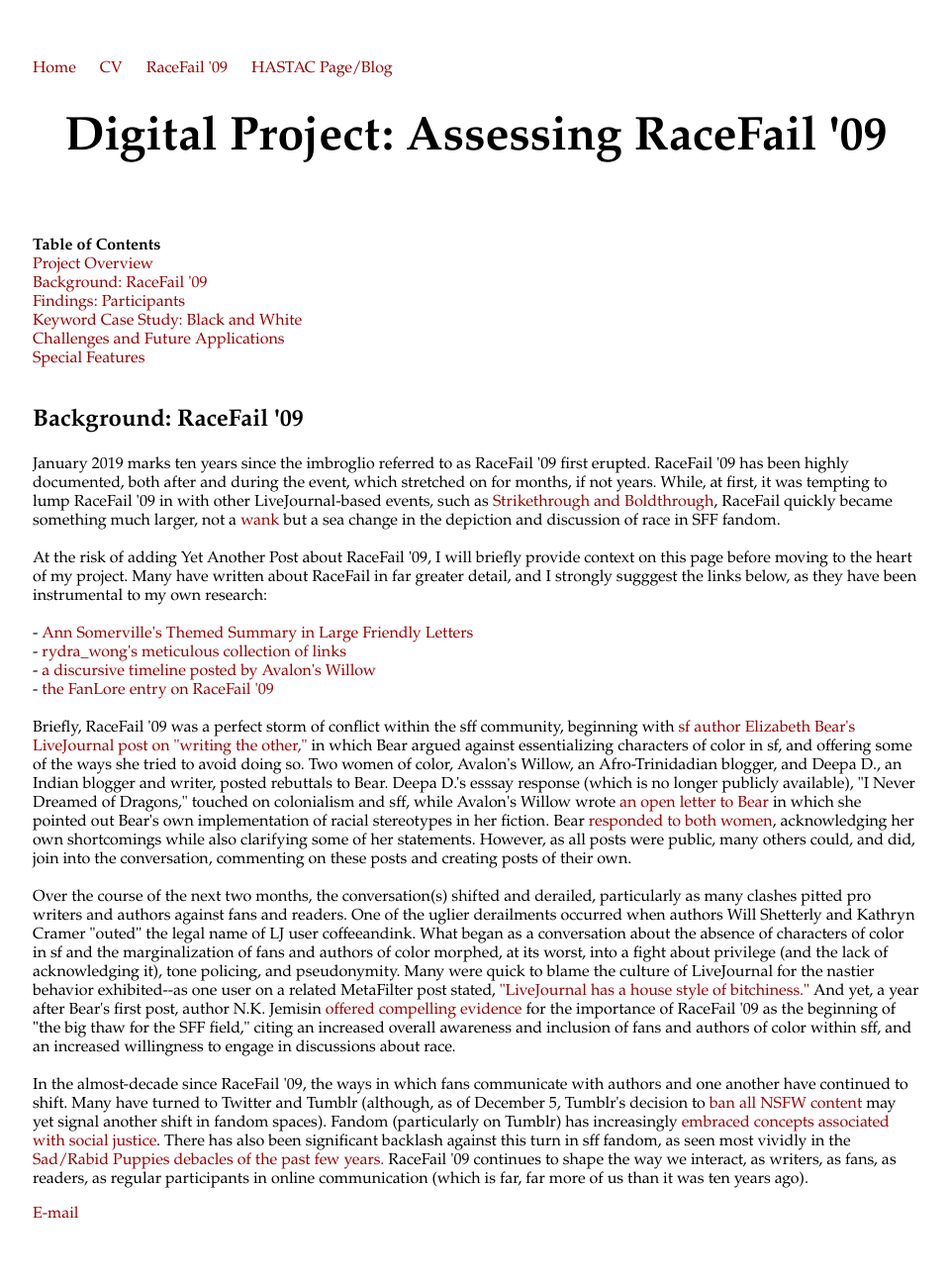
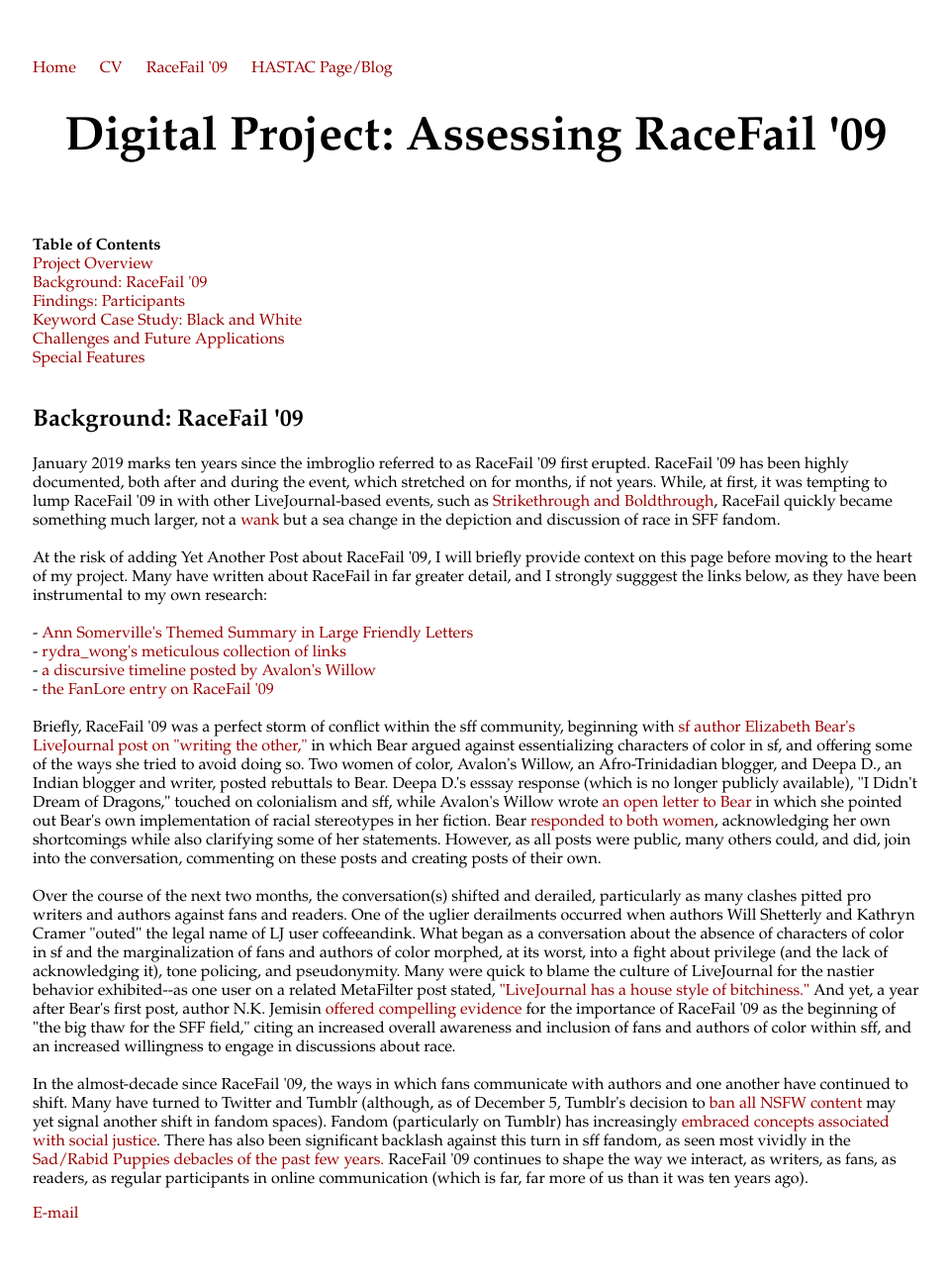
Before and after one commit to pastfutures/pastfutures.github.io, a Jekyll site: the page built from RaceFailDH/introduction.html, in a window 1280 px wide. Shown: the whole page at 99% size, without its empty margins (159-1119 px from the left). Built offline with Jekyll 4.4.1, drawn with Linux system fonts in a browser that asks for light colours.

Commit message:
Update introduction.html

```diff
--- a/RaceFailDH/introduction.html
+++ b/RaceFailDH/introduction.html
@@ -37,7 +37,7 @@
 	- <a href="https://fanlore.org/wiki/RaceFail_%2709">the FanLore entry on RaceFail '09</a>
 	<br>
 	<br>
-Briefly, RaceFail '09 was a perfect storm of conflict within the sff community, beginning with <a href="https://matociquala.livejournal.com/1544111.html">sf author Elizabeth Bear's LiveJournal post on "writing the other,"</a> in which Bear argued against essentializing characters of color in sf, and offering some of the ways she tried to avoid doing so. Two women of color, Avalon's Willow, an Afro-Trinidadian blogger, and Deepa D., an Indian blogger and writer, posted rebuttals to Bear. Deepa D.'s esssay response (which is no longer publicly available), "I Never Dreamed of Dragons," touched on colonialism and sff, while Avalon's Willow wrote <a href="http://seeking-avalon.blogspot.com/2009/01/open-letter-to-elizabeth-bear.html"> an open letter to Bear</a> in which she pointed out Bear's own implementation of racial stereotypes in her fiction. Bear <a href="https://matociquala.livejournal.com/1544999.html">responded to both women</a>, acknowledging her own shortcomings while also clarifying some of her statements. However, as all posts were public, many others could, and did, join into the conversation, commenting on these posts and creating posts of their own.
+Briefly, RaceFail '09 was a perfect storm of conflict within the sff community, beginning with <a href="https://matociquala.livejournal.com/1544111.html">sf author Elizabeth Bear's LiveJournal post on "writing the other,"</a> in which Bear argued against essentializing characters of color in sf, and offering some of the ways she tried to avoid doing so. Two women of color, Avalon's Willow, an Afro-Trinidadian blogger, and Deepa D., an Indian blogger and writer, posted rebuttals to Bear. Deepa D.'s esssay response (which is no longer publicly available), "I Didn't Dream of Dragons," touched on colonialism and sff, while Avalon's Willow wrote <a href="http://seeking-avalon.blogspot.com/2009/01/open-letter-to-elizabeth-bear.html"> an open letter to Bear</a> in which she pointed out Bear's own implementation of racial stereotypes in her fiction. Bear <a href="https://matociquala.livejournal.com/1544999.html">responded to both women</a>, acknowledging her own shortcomings while also clarifying some of her statements. However, as all posts were public, many others could, and did, join into the conversation, commenting on these posts and creating posts of their own.
 	<br>
 	<br>
 Over the course of the next two months, the conversation(s) shifted and derailed, particularly as many clashes pitted pro writers and authors against fans and readers. One of the uglier derailments occurred when authors Will Shetterly and Kathryn Cramer "outed" the legal name of LJ user coffeeandink. What began as a conversation about the absence of characters of color in sf and the marginalization of fans and authors of color morphed, at its worst, into a fight about privilege (and the lack of acknowledging it), tone policing, and pseudonymity. Many were quick to blame the culture of LiveJournal for the nastier behavior exhibited--as one user on a related MetaFilter post stated, <a href="https://www.metafilter.com/78433/Science-Fiction-LiveJournal-and-Magical-Negros#2419185"> "LiveJournal has a house style of bitchiness."</a> And yet, a year after Bear's first post, author N.K. Jemisin <a href="http://nkjemisin.com/2010/01/why-i-think-racefail-was-the-bestest-thing-evar-for-sff/">offered compelling evidence</a> for the importance of RaceFail '09 as the beginning of "the big thaw for the SFF field," citing an increased overall awareness and inclusion of fans and authors of color within sff, and an increased willingness to engage in discussions about race.
```
